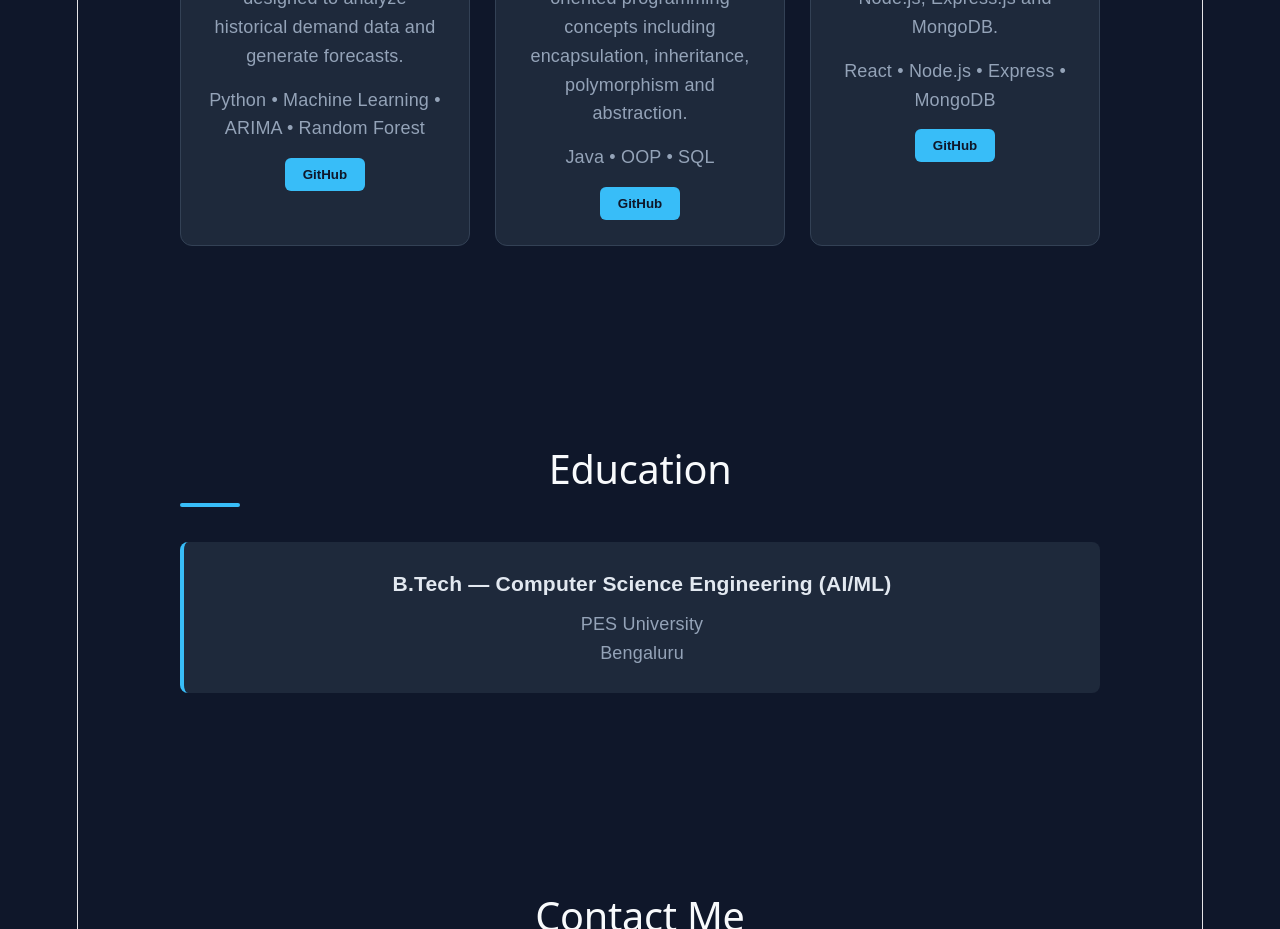
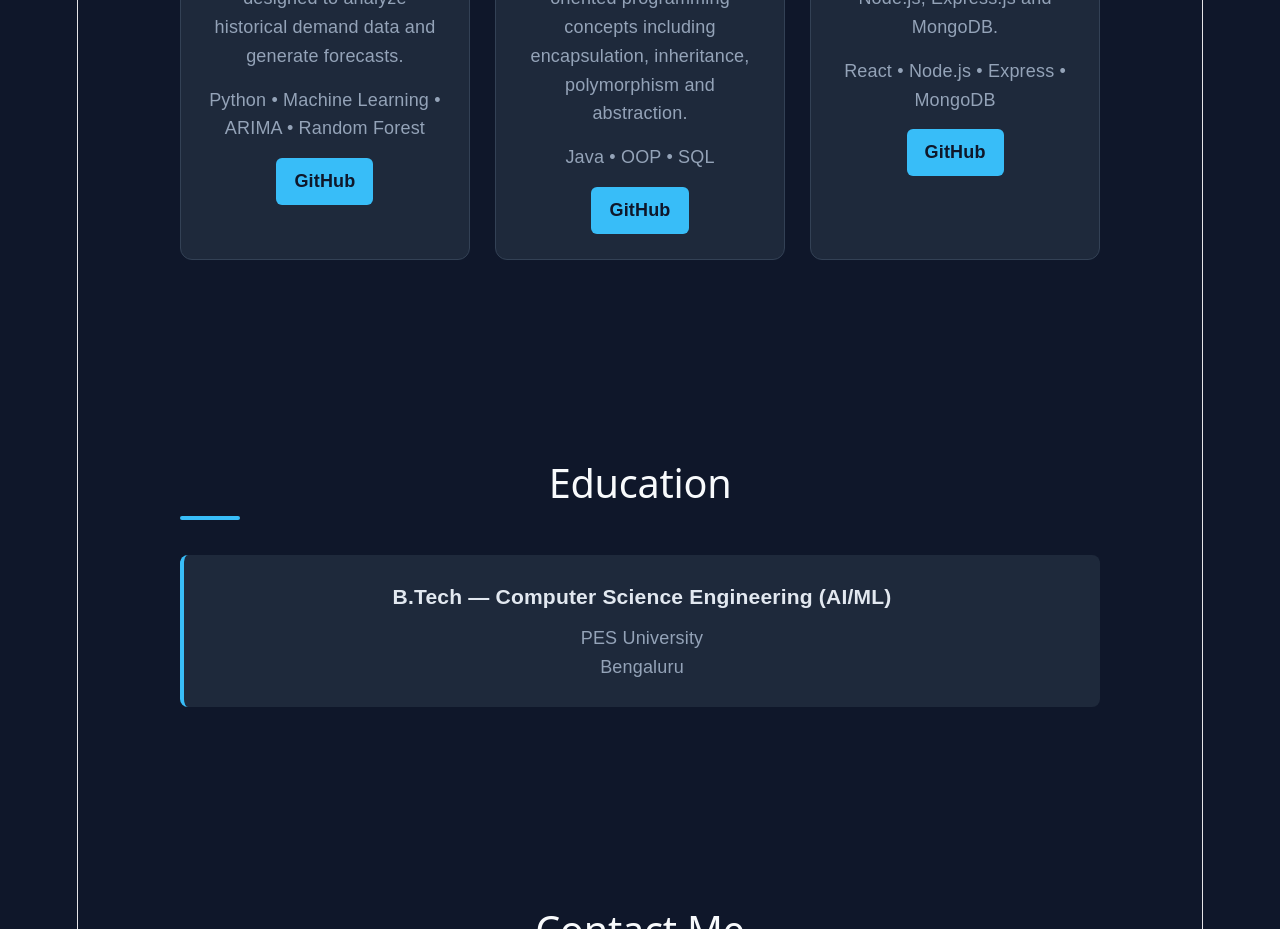
Before and after one commit to kr200360/Portfolio_KR, a React (Vite) app in the folder client/: page / in a window 1280 px wide. Shown: the part 1980-2909 px from the top of the page. Built offline with nearby package versions, Linux system fonts and the light colour scheme.

Commit message:
updated app.css and app.jsx

```diff
--- a/client/src/App.css
+++ b/client/src/App.css
@@ -417,3 +417,23 @@ footer {
     width: fit-content;
   }
 }
+
+.project-button {
+  display: inline-block;
+
+  padding: 9px 18px;
+
+  border-radius: 6px;
+
+  background: #38bdf8;
+  color: #0f172a;
+
+  font-weight: bold;
+
+  transition: 0.3s;
+}
+
+.project-button:hover {
+  background: #7dd3fc;
+  transform: translateY(-2px);
+}
--- a/client/src/App.jsx
+++ b/client/src/App.jsx
@@ -4,9 +4,7 @@ function App() {
   return (
     <div className="portfolio">
 
-      {/* =========================
-          Navigation
-      ========================== */}
+      {/* Navigation */}
       <nav className="navbar">
         <h2 className="logo">Ranjith</h2>
 
@@ -21,12 +19,9 @@ function App() {
       </nav>
 
 
-      {/* =========================
-          Hero Section
-      ========================== */}
+      {/* Hero Section */}
       <section id="home" className="hero-section">
 
-        {/* Profile Photo */}
         <div className="hero-image">
           <img
             src="/assets/profile.jpg"
@@ -34,7 +29,6 @@ function App() {
           />
         </div>
 
-        {/* Hero Content */}
         <div className="hero-content">
 
           <p className="intro">
@@ -76,12 +70,11 @@ function App() {
           </div>
 
         </div>
+
       </section>
 
 
-      {/* =========================
-          About Section
-      ========================== */}
+      {/* About Section */}
       <section id="about" className="section">
 
         <h2>
@@ -98,9 +91,7 @@ function App() {
       </section>
 
 
-      {/* =========================
-          Skills Section
-      ========================== */}
+      {/* Skills Section */}
       <section id="skills" className="section">
 
         <h2>
@@ -125,9 +116,7 @@ function App() {
       </section>
 
 
-      {/* =========================
-          Projects Section
-      ========================== */}
+      {/* Projects Section */}
       <section id="projects" className="section">
 
         <h2>
@@ -152,9 +141,12 @@ function App() {
               Python • Machine Learning • ARIMA • Random Forest
             </p>
 
-            <button>
+            <a
+              href="#"
+              className="project-button"
+            >
               GitHub
-            </button>
+            </a>
 
           </div>
 
@@ -176,9 +168,12 @@ function App() {
               Java • OOP • SQL
             </p>
 
-            <button>
+            <a
+              href="#"
+              className="project-button"
+            >
               GitHub
-            </button>
+            </a>
 
           </div>
 
@@ -199,9 +194,12 @@ function App() {
               React • Node.js • Express • MongoDB
             </p>
 
-            <button>
+            <a
+              href="#"
+              className="project-button"
+            >
               GitHub
-            </button>
+            </a>
 
           </div>
 
@@ -210,9 +208,7 @@ function App() {
       </section>
 
 
-      {/* =========================
-          Education Section
-      ========================== */}
+      {/* Education Section */}
       <section id="education" className="section">
 
         <h2>
@@ -238,9 +234,7 @@ function App() {
       </section>
 
 
-      {/* =========================
-          Contact Section
-      ========================== */}
+      {/* Contact Section */}
       <section id="contact" className="section contact">
 
         <h2>
@@ -252,12 +246,11 @@ function App() {
           software development projects.
         </p>
 
-
         {/* Social Links */}
         <div className="social-links">
 
           <a
-            href="YOUR_GITHUB_URL"
+            href="https://github.com/kr200360"
             target="_blank"
             rel="noopener noreferrer"
           >
@@ -265,7 +258,7 @@ function App() {
           </a>
 
           <a
-            href="YOUR_LINKEDIN_URL"
+            href="https://www.linkedin.com/in/kanniyappa-ranjith-m-1937bb287/"
             target="_blank"
             rel="noopener noreferrer"
           >
@@ -273,7 +266,6 @@ function App() {
           </a>
 
         </div>
-
 
         {/* Contact Form */}
         <form>
@@ -301,9 +293,7 @@ function App() {
       </section>
 
 
-      {/* =========================
-          Footer
-      ========================== */}
+      {/* Footer */}
       <footer>
 
         <p>
```
